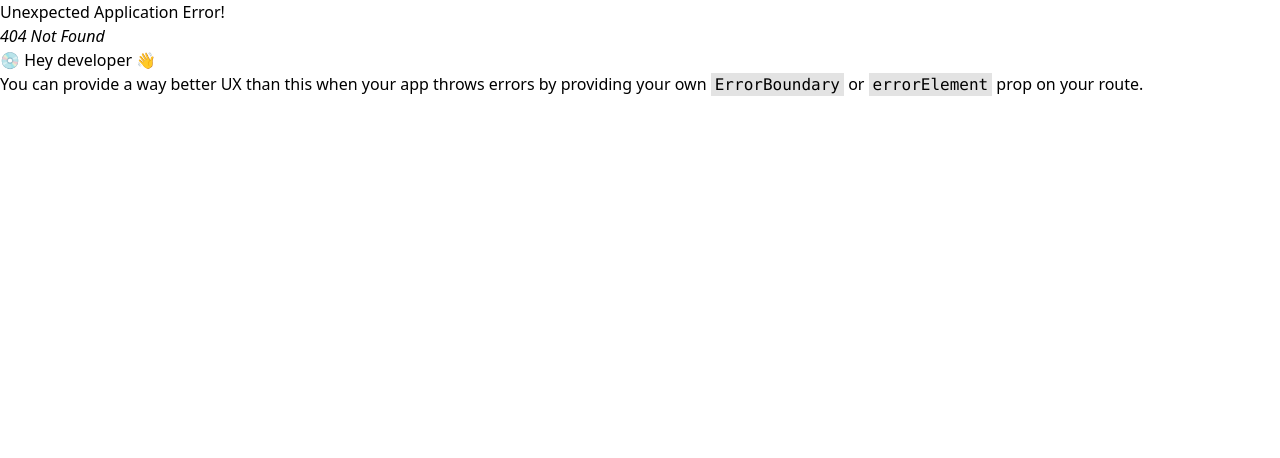
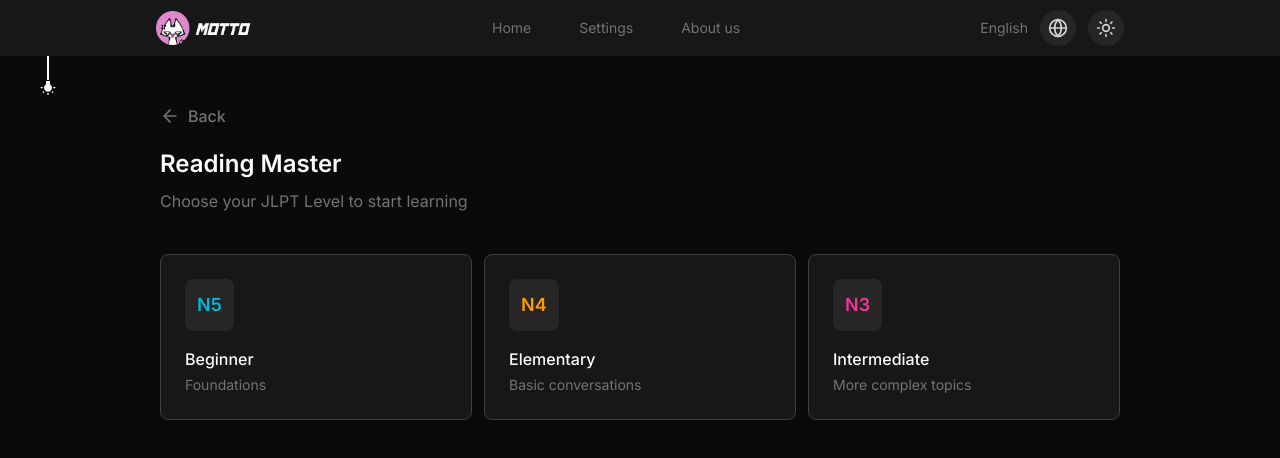
Before and after one commit to VeryLazyDev/Japanese-Web-Frontend-Admin, a React (Vite) app: page /reading-levels in a window 1280 px wide. Before the commit this address had no page. Shown: the top 458 px of the page. Built offline with nearby package versions, Linux system fonts and the light colour scheme.

Commit message:
reading level select

```diff
--- a/index.html
+++ b/index.html
@@ -2,7 +2,7 @@
 <html lang="en">
     <head>
         <meta charset="UTF-8" />
-        <link rel="icon" type="image/svg+xml" href="/vite.svg" />
+        <link rel="icon" type="image/svg+xml" href="/logo.png" />
         <meta name="viewport" content="width=device-width, initial-scale=1.0" />
         <title>janpanese-web-frontend</title>
         <link rel="preconnect" href="https://fonts.googleapis.com" />
--- a/src/app/features/aboutus-user/page.jsx
+++ b/src/app/features/aboutus-user/page.jsx
@@ -4,7 +4,7 @@ import TeamSection from "./components/team-section";
 const AboutUs = () => {
     return (
         <>
-            <div className="bg-transparent w-90 sm:w-150 lg:w-250 mt-15 h-auto flex flex-col justify-center pt-3 pb-10 px-5">
+
                 <section className="bg-transparent w-full h-auto mt-10 mb-10">
                     <h1 className="font-semibold text-xl w-full">About Us</h1>
 
@@ -24,7 +24,7 @@ const AboutUs = () => {
                         We aren’t just building a tool; we’re building the digital study hall we always wanted. </p>
                 </section>
                 <TeamSection></TeamSection>
-            </div>
+
         </>
     )
 }
--- a/src/app/features/home-user/components/module-card.jsx
+++ b/src/app/features/home-user/components/module-card.jsx
@@ -39,7 +39,7 @@ const ModuleCard = ({
                             className={`rounded-full ${bgColor} w-15 h-15 flex items-center justify-center`}
                         >
                             <p
-                                className={`font-noto-sans-jp font-semibold text-2xl ${kanjiColor}`}
+                                className={`font-noto-sans-jp font-medium text-2xl ${kanjiColor}`}
                             >
                                 {kanji}
                             </p>
--- a/src/app/features/home-user/page.jsx
+++ b/src/app/features/home-user/page.jsx
@@ -5,7 +5,7 @@ import { logos } from "@/constant/user-home-modules";
 const HomePageUser = () => {
     return (
         <>
-            <div className="bg-transparent w-90 sm:w-150 lg:w-250 mt-15 h-auto flex flex-col justify-center pt-3 pb-10 px-5">
+
                 <div className="bg-transparent w-auto">
                     <div className=" w-full h-auto mt-6 mb-2">
                         <img src={logos.logo} alt="logo" className="w-15"/>
@@ -15,7 +15,7 @@ const HomePageUser = () => {
 
                     <ModuleList></ModuleList>
                 </div>
-            </div>
+
         </>
     );
 };
--- /dev/null
+++ b/src/app/features/reading-level-select/components/level-card.jsx
@@ -0,0 +1,33 @@
+import { ArrowUpRight } from "lucide-react";
+import useAnimation from "@/hooks/useAnimation";
+
+const LevelCard = ({level, title, desc, bg, color}) => {
+
+    const {
+        hoverModuleCardAnimation: { onMouseEnter, onMouseLeave },
+    } = useAnimation();
+
+    return (
+    <>
+    <div onMouseEnter={onMouseEnter} onMouseLeave={onMouseLeave}
+     className="bg-secondary-bg relative group border border-primary-bd rounded-lg w-full h-auto p-6
+      flex flex-col items-start transition-all duration-300 hover:shadow-lg cursor-pointer">
+
+        <div className={`${bg} p-3 mb-4 rounded-lg group-hover:scale-105 transition-transform duration-300`}>
+            <p className={`text-lg font-semibold ${color}`}>{level}</p>
+        </div>
+
+        <div className="">
+            <span className="text-base font-medium block">{title}</span>
+            <span className="text-sm text-muted-font mt-1 block">{desc}</span>
+        </div>
+
+        <div className="absolute top-6 right-6 opacity-0 group-hover:opacity-100 transition-opacity duration-300">
+            <ArrowUpRight size={18} className={`${color}`}></ArrowUpRight>
+        </div>
+    </div>
+    </>
+    )
+}
+
+export default LevelCard;
--- /dev/null
+++ b/src/app/features/reading-level-select/page.jsx
@@ -0,0 +1,33 @@
+import { ArrowLeft } from "lucide-react";
+import { useNavigate } from "react-router-dom";
+import LevelCard from "./components/level-card";
+import { Levels } from "@/constant/levels";
+
+const ReadingLevelSelect = () => {
+    const navigate = useNavigate()
+    return (
+        <>
+            <header className="bg-transparent w-full h-auto mt-8 space-y-5">
+                <button onClick={() => navigate("/")} className="flex group gap-2 items-center cursor-pointer ">
+                    <ArrowLeft size={20} className="text-muted-font group-hover:text-primary transition-colors duration-200"/>
+                    <span className="font-medium text-muted-font text-base group-hover:text-primary transition-colors duration-150">Back</span>
+                </button>
+
+                <div className="space-y-2">
+                    <h1 className="text-2xl font-semibold">Reading Master</h1>
+                    <p className="text-base leading-relaxed text-muted-font">Choose your JLPT Level to start learning</p>
+                </div>
+            </header>
+
+            <section className="bg-transparent w-full h-auto mt-10 gap-3 grid grid-cols-1 lg:grid-cols-3">
+                {Levels.map((item) => (
+                    <LevelCard key={item.id} level={item.level} title={item.title} desc={item.desc}
+                    bg={item.bg} color={item.color}/>
+                ))}
+            </section>
+
+        </>
+    )
+}
+
+export default ReadingLevelSelect;
--- a/src/app/features/reading-modules-user/page.jsx
+++ b/src/app/features/reading-modules-user/page.jsx
@@ -14,7 +14,7 @@ const ReadingModulePage = () => {
 
     return (
         <>
-            <div className="bg-transparent w-90 sm:w-150 lg:w-250 mt-15 h-auto flex flex-col justify-center pt-3 pb-10 px-5">
+
 
                 {isOpen && (
                     <div className='bg-black/80 fixed inset-0 z-50 flex items-center justify-center'>
@@ -32,7 +32,7 @@ const ReadingModulePage = () => {
                     </div>
                 </div>
 
-            </div>
+
 
 
 
--- a/src/app/routes/user-routes.jsx
+++ b/src/app/routes/user-routes.jsx
@@ -3,6 +3,7 @@ import NewExercisePage from "../features/new-excercise/page";
 import ReadingModulePage from "../features/reading-modules-user/page";
 import AboutUs from "../features/aboutus-user/page";
 import HomeUserWrapper from "../features/home-user/wrapper";
+import ReadingLevelSelect from "../features/reading-level-select/page";
 
 /** @type {import('react-router-dom').RouteObject[]} */
 const UserRoutes = [
@@ -18,5 +19,9 @@ const UserRoutes = [
         path: "/aboutus",
         element: <AboutUs />,
     },
+    {
+        path: "/reading-levels",
+        element: <ReadingLevelSelect />,
+    },
 ];
 export default UserRoutes;
--- a/src/components/layout/user-layout.jsx
+++ b/src/components/layout/user-layout.jsx
@@ -4,7 +4,10 @@ const UserLayout = () => {
     return (
         <main className="w-full min-h-screen bg-primary-bg font-inter text-primary-font flex flex-col items-center relative">
             <Navbar />
-            <Outlet />
+            <div className="bg-transparent w-90 sm:w-150 lg:w-250 mt-15 h-auto flex flex-col justify-center pt-3 pb-10 px-5">
+                <Outlet />
+            </div>
+
         </main>
     );
 };
--- /dev/null
+++ b/src/constant/levels.js
@@ -0,0 +1,32 @@
+
+
+
+export const Levels = [
+    {
+        id: 1,
+        level: "N5",
+        title: "Beginner",
+        desc: "Foundations",
+        kanji: "~100 kanji",
+        bg: "bg-cyan-bg",
+        color: "text-cyan-500"
+    },
+    {
+        id: 2,
+        level: "N4",
+        title: "Elementary",
+        desc: "Basic conversations",
+        kanji: "~200 kanji",
+        bg: "bg-amber-bg",
+        color: "text-amber-500"
+    },
+    {
+        id: 3,
+        level: "N3",
+        title: "Intermediate",
+        kanji: "~600 kanji",
+        desc: "More complex topics",
+        bg: "bg-pink-bg",
+        color: "text-pink-500"
+    },
+];
--- a/src/constant/user-home-modules.js
+++ b/src/constant/user-home-modules.js
@@ -34,7 +34,7 @@ export const modules = [
         kanji: "読",
         bgColor: "bg-cyan-200",
         kanjiColor: "text-cyan-700",
-        path: "/reading-modules",
+        path: "/reading-levels",
     },
     {
         id: 2,
@@ -59,7 +59,7 @@ export const modules = [
         description: "Develop listening skills for your upcoming test",
         kanji: "聞",
         bgColor: "bg-pink-200",
-        kanjiColor: "text-pink-700",
+        kanjiColor: "text-pink-600",
     },
     {
         id: 5,
--- a/src/styles/index.css
+++ b/src/styles/index.css
@@ -8,17 +8,26 @@
     --font-primary: var(--color-neutral-50);
     --font-muted: var(--color-neutral-500);
     --border-primary: var(--color-neutral-700);
+
+    --pink-bg: var(--color-neutral-800);
+    --amber-bg: var(--color-neutral-800);
+    --cyan-bg: var(--color-neutral-800);
 }
 
 .light {
     --background-primary: var(--color-neutral-50);
     --background-secondary: var(--color-white);
-    --background-light: var(--color-neutral-300);
+    --background-light: var(--color-neutral-100);
     --border-primary: var(--color-neutral-300);
     --primary-color: var(--color-neutral-950);
-    --font-primary: var(--color-netral-950);
+    --font-primary: var(--color-neutral-950);
     --font-muted: var(--color-neutral-500);
+
+    --pink-bg: var(--color-pink-100);
+    --amber-bg: var(--color-amber-100);
+    --cyan-bg: var(--color-cyan-100);
 }
+
 
 @theme {
     --color-primary-bg: var(--background-primary);
@@ -28,10 +37,16 @@
     --color-primary-font: var(--font-primary);
     --color-muted-font: var(--font-muted);
     --color-primary-bd: var(--border-primary);
+
+    --color-pink-bg: var(--pink-bg);
+    --color-amber-bg: var(--amber-bg);
+    --color-cyan-bg: var(--cyan-bg);
+
     --font-inter: "Inter";
     --font-noto-sans-jp: "Noto Sans JP";
     --font-aux-mono: "Aux Mono";
 }
+
 @font-face {
     font-family: "Aux Mono";
     src: url("/fonts/AuxMono-Regular.eot");
```
Also changed, not shown: public/logo.png (added).
